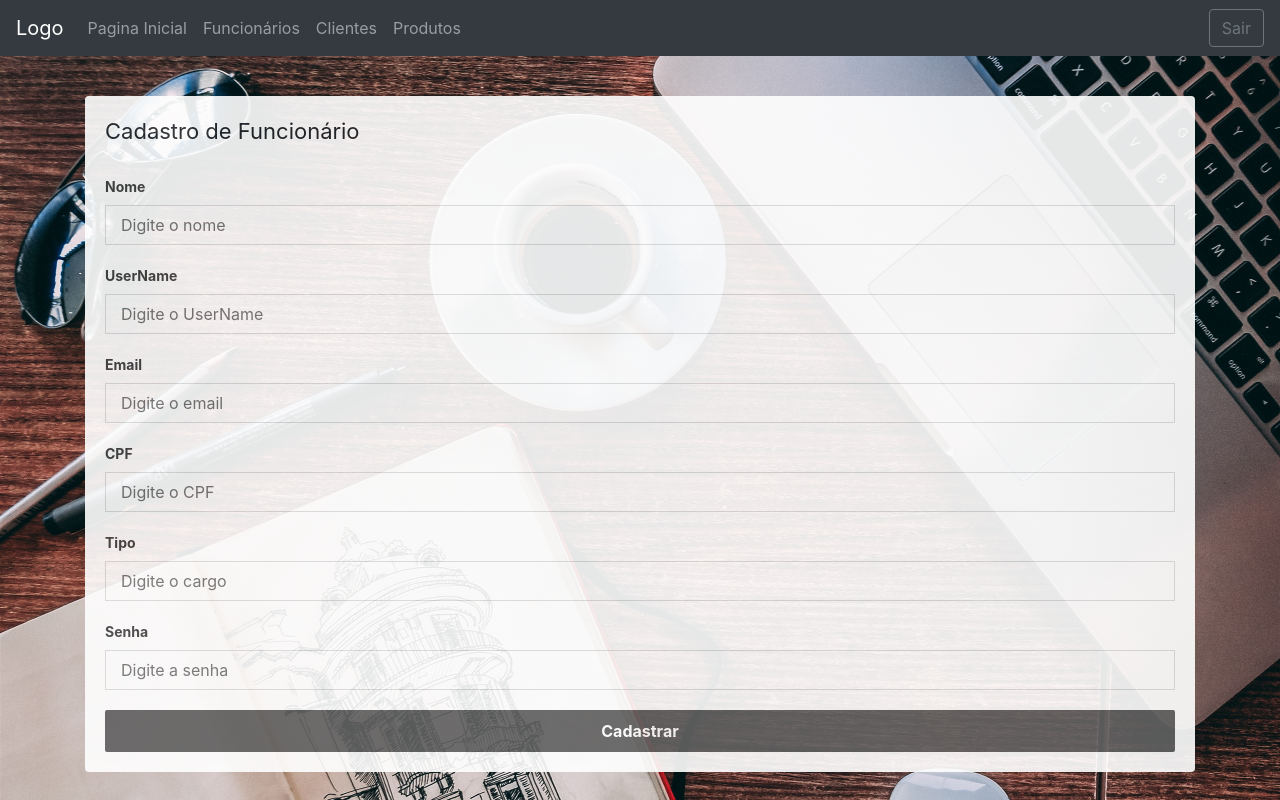
After one commit to pedrosomatheus/CodeIgniter, a CodeIgniter app: page /CodeIgniterAtv/index.php/adm/funcionario in a window 1280 px wide. The commit adds this page. Run offline with CodeIgniter, Linux system fonts and the light colour scheme; style sheets or scripts are compiled from the project's sources; some libraries are stand-ins or nearby versions.

Commit message:
official screen made and registering

```diff
--- /dev/null
+++ b/application/controllers/adm.php
@@ -0,0 +1,86 @@
+<?php
+defined('BASEPATH') or exit('No direct script access allowed');
+
+class adm extends CI_Controller
+{
+    public function funcionario()
+    {
+        $this->load->view('Adm/funcionario');
+    }
+
+    public function vldFuncionario()
+    {
+
+        $this->load->model('cadastroModel');
+
+
+
+        $dados = [
+
+            'nome' => $this->input->post("name"),
+
+            'username' => $this->input->post("userName"),
+
+            'email' => $this->input->post("email"),
+
+            'cpf' => $this->input->post("cpf"),
+
+            'senha' => $this->input->post("senha"),
+
+            'tipo' => $this->input->post("tipo"),
+
+        ];
+
+        $resultado = $this->cadastroModel->verificaEmail($dados['email']);
+
+        $resultado2 = $this->cadastroModel->verificaCPF($dados['cpf']);
+
+        if (empty($dados['nome'])) {
+            echo "erroName";
+            die();
+        }
+
+        if (empty($dados['username'])) {
+            echo "erroUserName";
+            die();
+        }
+
+        if (empty($dados['tipo'])) {
+            echo "erroTipo";
+            die();
+        }
+
+        if (empty($dados['email'])) {
+            echo "erroEmail";
+            die();
+        }
+
+        if ($resultado['email'] != "") {
+            echo "erroEmailExite";
+            die();
+        }
+
+        if (empty($dados['cpf'])) {
+            echo "erroCpf";
+            die();
+        }
+
+        if ($resultado2['cpf'] != "") {
+            echo "erroCPFExiste";
+            die();
+        }
+
+
+        if (empty($dados['senha'])) {
+            echo "erroSenha";
+            die();
+        }
+
+        if ($this->cadastroModel->CadastrarUsuario($dados)) {
+
+            $this->session->email = $dados['email'];
+            echo "sucesso";
+            die();
+        }
+    }
+}
--- /dev/null
+++ b/application/views/Adm/funcionario.php
@@ -0,0 +1,69 @@
+<?php
+defined('BASEPATH') OR exit('No direct script access allowed');
+?>
+
+<!DOCTYPE html>
+<html lang="en">
+<head>
+   <meta charset="UTF-8">
+   <meta name="viewport" content="width=device-width, initial-scale=1.0">
+   <title>Cadastro de Funcionário</title>
+   <link href="<?php echo base_url('assets/css-custom/cadFuncionario.css');?>" rel="stylesheet">
+   <link href="<?php echo base_url('assets/css-padrao/css-padrao.css');?>" rel="stylesheet">
+</head>
+<body>
+
+<style>
+        body{
+            background-image:url('<?php echo base_url('assets/imagens/Index.jpg'); ?>');
+            background-position: center;
+            background-repeat: no-repeat;
+            background-size: cover;
+            -webkit-font-somoothing: antialiased !important;
+        }
+    </style>
+<?php
+
+$this->load->view('cabecalhos/navAdm.php')
+
+?>
+<div class="container">
+  <div class="content">
+
+<p>Cadastro de Funcionário</p>
+
+
+<form action="<?php echo base_url('index.php/adm/vldFuncionario');?>" id="cadastrar" method="POST">
+
+    <label for="">Nome</label>
+    <input type="text" placeholder="Digite o nome" name="name" id="name">
+    <label for="">UserName</label>
+    <input type="text" placeholder="Digite o UserName" name="userName" id="userName">
+    <label for="">Email</label>
+    <input type="text" placeholder="Digite o email" name="email" id="email">
+    <label for="">CPF</label>
+    <input type="text" placeholder="Digite o CPF" name="cpf" id="cpf">
+    <label for="">Tipo</label>
+    <input type="text" placeholder="Digite o cargo" name="tipo" id="tipo">
+    <label for="">Senha</label>
+    <input type="text" placeholder="Digite a senha" name="senha" id="senha">
+
+    <button class="btn" type="submit">Cadastrar</button>
+</form>
+
+
+</div>
+</div>
+
+<script src="<?php echo base_url('assets/node_modules/jquery/dist/jquery.js');?>"></script>
+
+<script src="<?php echo base_url('assets/node_modules/popper.js/dist/umd/popper.js');?>"></script>
+
+<script src="<?php echo base_url('assets/node_modules/bootstrap/dist/js/bootstrap.js');?>"></script>
+
+<script src="<?php echo base_url('assets/node_modules/sweetalert2/dist/sweetalert2.all.js');?>"></script>
+
+<script src="<?php echo base_url('assets/javascript/vldCad_Func.js');?>"></script>
+
+</body>
+</html>
--- a/application/views/cabecalhos/navAdm.php
+++ b/application/views/cabecalhos/navAdm.php
@@ -10,7 +10,7 @@
         <a class="nav-link" href="./">Pagina Inicial<span class="sr-only">(current)</span></a>
       </li>
       <li class="nav-item ">
-        <a class="nav-link" href="#">Funcionários<span class="sr-only">(current)</span></a>
+        <a class="nav-link" href="<?php echo base_url ('index.php/adm/funcionario'); ?>">Funcionários<span class="sr-only">(current)</span></a>
       </li>
       <li class="nav-item">
         <a class="nav-link" href="#">Clientes</a>
@@ -22,10 +22,14 @@
 
          <!-- <?php
 
-        $nome = explode (" ", $_SESSION['nome']);
-        //separa as strings por um parametro pré-determinado
-        echo "<a href='#' class='nav-link text-white'>" . $nome[0]. "</a>";
 
+    if(isset($this->session->username)){
+      echo $this->session->username;
+    }
+    $this->session->sess_destroy();
+
+
+?>  <span class="sr-only">(current)</span></a>
          ?>  -->
       </li>
 
--- /dev/null
+++ b/assets/css-custom/cadFuncionario.css
@@ -0,0 +1,76 @@
+
+*{
+    margin: 0;
+    padding: 0;
+    outline: 0;
+    box-sizing: border-box;
+    }
+
+    html, body, :root {
+      min-height: 100%;
+    }
+
+    .container{
+      margin:80px auto 0;
+      max-width: 450px;
+      width: 100%;
+      display: flex;
+      flex-direction: column;
+      align-items: center;
+    }
+
+    .content {
+      width: 100%;
+      background: #FFF;
+      margin-top: -40px;
+      opacity:0.9;
+      border-radius: 4px;
+      padding: 20px;
+
+    }
+
+    .content > p {
+      font-size: 22px;
+      line-height: 30px;
+      margin-bottom: 30px;
+    }
+
+    .content > form {
+      display: flex;
+      flex-direction: column;
+
+    }
+
+    .content form label {
+
+      font-size: 14px;
+      color:#444;
+      font-weight: bold;
+      margin-bottom: 8px;
+    }
+
+    .content form input{
+      margin-bottom: 20px;
+      border: 1px solid #ddd;
+      height: 40px;
+      padding: 0 15px;
+      font-size: 16px;
+    }
+
+    .content form button.btn{
+      border: 0;
+      border-radius: 2px;
+      width:100%;
+      height: 42px;
+      padding: 0 20px;
+      font-size: 16px;
+      font-weight: bold;
+      background: #080808a2;
+      color: #fff;
+      cursor: pointer;
+
+    }
+
+    .link{
+      color:black;
+    }
--- a/system/database/drivers/postgre/postgre_forge.php
+++ b/assets/javascript/vldCad_Func.js
@@ -1,205 +1,182 @@
-<?php
-/**
- * CodeIgniter
- *
- * An open source application development framework for PHP
- *
- * This content is released under the MIT License (MIT)
- *
- * Copyright (c) 2014 - 2019, British Columbia Institute of Technology
- *
- * Permission is hereby granted, free of charge, to any person obtaining a copy
- * of this software and associated documentation files (the "Software"), to deal
- * in the Software without restriction, including without limitation the rights
- * to use, copy, modify, merge, publish, distribute, sublicense, and/or sell
- * copies of the Software, and to permit persons to whom the Software is
- * furnished to do so, subject to the following conditions:
- *
- * The above copyright notice and this permission notice shall be included in
- * all copies or substantial portions of the Software.
- *
- * THE SOFTWARE IS PROVIDED "AS IS", WITHOUT WARRANTY OF ANY KIND, EXPRESS OR
- * IMPLIED, INCLUDING BUT NOT LIMITED TO THE WARRANTIES OF MERCHANTABILITY,
- * FITNESS FOR A PARTICULAR PURPOSE AND NONINFRINGEMENT. IN NO EVENT SHALL THE
- * AUTHORS OR COPYRIGHT HOLDERS BE LIABLE FOR ANY CLAIM, DAMAGES OR OTHER
- * LIABILITY, WHETHER IN AN ACTION OF CONTRACT, TORT OR OTHERWISE, ARISING FROM,
- * OUT OF OR IN CONNECTION WITH THE SOFTWARE OR THE USE OR OTHER DEALINGS IN
- * THE SOFTWARE.
- *
- * @package	CodeIgniter
- * @author	EllisLab Dev Team
- * @copyright	Copyright (c) 2008 - 2014, EllisLab, Inc. (https://ellislab.com/)
- * @copyright	Copyright (c) 2014 - 2019, British Columbia Institute of Technology (https://bcit.ca/)
- * @license	https://opensource.org/licenses/MIT	MIT License
- * @link	https://codeigniter.com
- * @since	Version 1.3.0
- * @filesource
- */
-defined('BASEPATH') OR exit('No direct script access allowed');
+$(function(){
+    //pegando a variavel login, e submetendo o formulario por ela
+    $('#cadastrar').submit(function(){
+        var obj = this;
+        var form = $(obj);
+        var dados = new FormData(obj);
+        $.ajax({
+            url: form.attr('action'),
+            type: form.attr('method'),
+            data: dados,
+            processData: false,
+            cache: false,
+            contentType: false,
+            success: function(data){
 
-/**
- * Postgre Forge Class
- *
- * @package		CodeIgniter
- * @subpackage	Drivers
- * @category	Database
- * @author		EllisLab Dev Team
- * @link		https://codeigniter.com/user_guide/database/
- */
-class CI_DB_postgre_forge extends CI_DB_forge {
+                if(data == "erroName"){
 
-	/**
-	 * UNSIGNED support
-	 *
-	 * @var	array
-	 */
-	protected $_unsigned		= array(
-		'INT2'		=> 'INTEGER',
-		'SMALLINT'	=> 'INTEGER',
-		'INT'		=> 'BIGINT',
-		'INT4'		=> 'BIGINT',
-		'INTEGER'	=> 'BIGINT',
-		'INT8'		=> 'NUMERIC',
-		'BIGINT'	=> 'NUMERIC',
-		'REAL'		=> 'DOUBLE PRECISION',
-		'FLOAT'		=> 'DOUBLE PRECISION'
-	);
+                    const Toast = Swal.mixin({
+                        toast: true,
+                        position: 'top-end',
+                        showConfirmButton: false,
+                        timer: 3000,
+                        timerProgressBar: true,
+                        onOpen: (toast) => {
+                          toast.addEventListener('mouseenter', Swal.stopTimer)
+                          toast.addEventListener('mouseleave', Swal.resumeTimer)
+                        }
+                      })
 
-	/**
-	 * NULL value representation in CREATE/ALTER TABLE statements
-	 *
-	 * @var	string
-	 */
-	protected $_null = 'NULL';
+                      Toast.fire({
+                        icon: 'error',
+                        title: 'Preencha o campo Nome!'
+                      })
+                }
 
-	// --------------------------------------------------------------------
+                if(data == "erroUserName"){
 
-	/**
-	 * Class constructor
-	 *
-	 * @param	object	&$db	Database object
-	 * @return	void
-	 */
-	public function __construct(&$db)
-	{
-		parent::__construct($db);
+                  const Toast = Swal.mixin({
+                      toast: true,
+                      position: 'top-end',
+                      showConfirmButton: false,
+                      timer: 3000,
+                      timerProgressBar: true,
+                      onOpen: (toast) => {
+                        toast.addEventListener('mouseenter', Swal.stopTimer)
+                        toast.addEventListener('mouseleave', Swal.resumeTimer)
+                      }
+                    })
 
-		if (version_compare($this->db->version(), '9.0', '>'))
-		{
-			$this->create_table_if = 'CREATE TABLE IF NOT EXISTS';
-		}
-	}
+                    Toast.fire({
+                      icon: 'error',
+                      title: 'Preencha o campo UserName!'
+                    })
+              }
 
-	// --------------------------------------------------------------------
+                if(data == "erroEmail"){
 
-	/**
-	 * ALTER TABLE
-	 *
-	 * @param	string	$alter_type	ALTER type
-	 * @param	string	$table		Table name
-	 * @param	mixed	$field		Column definition
-	 * @return	string|string[]
-	 */
-	protected function _alter_table($alter_type, $table, $field)
- 	{
-		if (in_array($alter_type, array('DROP', 'ADD'), TRUE))
-		{
-			return parent::_alter_table($alter_type, $table, $field);
-		}
+                    const Toast = Swal.mixin({
+                        toast: true,
+                        position: 'top-end',
+                        showConfirmButton: false,
+                        timer: 3000,
+                        timerProgressBar: true,
+                        onOpen: (toast) => {
+                          toast.addEventListener('mouseenter', Swal.stopTimer)
+                          toast.addEventListener('mouseleave', Swal.resumeTimer)
+                        }
+                      })
 
-		$sql = 'ALTER TABLE '.$this->db->escape_identifiers($table);
-		$sqls = array();
-		for ($i = 0, $c = count($field); $i < $c; $i++)
-		{
-			if ($field[$i]['_literal'] !== FALSE)
-			{
-				return FALSE;
-			}
+                      Toast.fire({
+                        icon: 'error',
+                        title: 'Preencha o campo Email!'
+                      })
+                }
 
-			if (version_compare($this->db->version(), '8', '>=') && isset($field[$i]['type']))
-			{
-				$sqls[] = $sql.' ALTER COLUMN '.$this->db->escape_identifiers($field[$i]['name'])
-					.' TYPE '.$field[$i]['type'].$field[$i]['length'];
-			}
+                if(data == "erroTipo"){
 
-			if ( ! empty($field[$i]['default']))
-			{
-				$sqls[] = $sql.' ALTER COLUMN '.$this->db->escape_identifiers($field[$i]['name'])
-					.' SET '.$field[$i]['default'];
-			}
+                    const Toast = Swal.mixin({
+                        toast: true,
+                        position: 'top-end',
+                        showConfirmButton: false,
+                        timer: 3000,
+                        timerProgressBar: true,
+                        onOpen: (toast) => {
+                          toast.addEventListener('mouseenter', Swal.stopTimer)
+                          toast.addEventListener('mouseleave', Swal.resumeTimer)
+                        }
+                      })
 
-			if (isset($field[$i]['null']))
-			{
-				$sqls[] = $sql.' ALTER COLUMN '.$this->db->escape_identifiers($field[$i]['name'])
-					.(trim($field[$i]['null']) === $this->_null ? ' DROP NOT NULL' : ' SET NOT NULL');
-			}
+                      Toast.fire({
+                        icon: 'error',
+                        title: 'Preencha o campo Tipo!'
+                      })
+                }
 
-			if ( ! empty($field[$i]['new_name']))
-			{
-				$sqls[] = $sql.' RENAME COLUMN '.$this->db->escape_identifiers($field[$i]['name'])
-					.' TO '.$this->db->escape_identifiers($field[$i]['new_name']);
-			}
+                if(data == "erroEmailExite"){
+                  Swal.fire({
+                    icon: 'error',
+                    title: 'Já existente!',
+                    text: 'Email já cadastrado.',
+                    confirmButtonText: 'Ok'
+                    });
+                }
 
-			if ( ! empty($field[$i]['comment']))
-			{
-				$sqls[] = 'COMMENT ON COLUMN '
-					.$this->db->escape_identifiers($table).'.'.$this->db->escape_identifiers($field[$i]['name'])
-					.' IS '.$field[$i]['comment'];
-			}
-		}
+                if(data == "erroCpf"){
 
-		return $sqls;
- 	}
+                    const Toast = Swal.mixin({
+                        toast: true,
+                        position: 'top-end',
+                        showConfirmButton: false,
+                        timer: 3000,
+                        timerProgressBar: true,
+                        onOpen: (toast) => {
+                          toast.addEventListener('mouseenter', Swal.stopTimer)
+                          toast.addEventListener('mouseleave', Swal.resumeTimer)
+                        }
+                      })
 
-	// --------------------------------------------------------------------
+                      Toast.fire({
+                        icon: 'error',
+                        title: 'Preencha o campo CPF!'
+                      })
+                }
 
-	/**
-	 * Field attribute TYPE
-	 *
-	 * Performs a data type mapping between different databases.
-	 *
-	 * @param	array	&$attributes
-	 * @return	void
-	 */
-	protected function _attr_type(&$attributes)
-	{
-		// Reset field lengths for data types that don't support it
-		if (isset($attributes['CONSTRAINT']) && stripos($attributes['TYPE'], 'int') !== FALSE)
-		{
-			$attributes['CONSTRAINT'] = NULL;
-		}
+                if(data == "erroCPFExiste"){
+                  Swal.fire({
+                    icon: 'error',
+                    title: 'Já existente!',
+                    text: 'CPF já cadastrado.',
+                    confirmButtonText: 'Ok'
+                    });
+                }
 
-		switch (strtoupper($attributes['TYPE']))
-		{
-			case 'TINYINT':
-				$attributes['TYPE'] = 'SMALLINT';
-				$attributes['UNSIGNED'] = FALSE;
-				return;
-			case 'MEDIUMINT':
-				$attributes['TYPE'] = 'INTEGER';
-				$attributes['UNSIGNED'] = FALSE;
-				return;
-			default: return;
-		}
-	}
+                if(data == "erroSenha"){
 
-	// --------------------------------------------------------------------
+                    const Toast = Swal.mixin({
+                        toast: true,
+                        position: 'top-end',
+                        showConfirmButton: false,
+                        timer: 3000,
+                        timerProgressBar: true,
+                        onOpen: (toast) => {
+                          toast.addEventListener('mouseenter', Swal.stopTimer)
+                          toast.addEventListener('mouseleave', Swal.resumeTimer)
+                        }
+                      })
 
-	/**
-	 * Field attribute AUTO_INCREMENT
-	 *
-	 * @param	array	&$attributes
-	 * @param	array	&$field
-	 * @return	void
-	 */
-	protected function _attr_auto_increment(&$attributes, &$field)
-	{
-		if ( ! empty($attributes['AUTO_INCREMENT']) && $attributes['AUTO_INCREMENT'] === TRUE)
-		{
-			$field['type'] = ($field['type'] === 'NUMERIC')
-				? 'BIGSERIAL'
-				: 'SERIAL';
-		}
-	}
+                      Toast.fire({
+                        icon: 'error',
+                        title: 'Preencha o campo Senha!'
+                      })
+                }
 
-}
+                if(data == "sucesso"){
+
+                    Swal.fire({
+                        icon: 'success',
+                        title: 'Muito Bem!',
+                        text: 'Cadastrado! Agora faça Login!',
+                        confirmButtonText: 'Ok'
+                        }).then((result) => {
+                          if(result.value){
+                            window.location.replace("Entrar");
+                          }
+                        })
+                    }
+
+
+                // if(data == "SucessoCliente"){
+                //     //se der certo, ele entra no sucesso, vai para a
+                //     window.location.replace("view/home/");
+                // }
+                // if(data == "SucessoAdministrador"){
+                //     //se der certo, ele entra no sucesso, vai para a
+                //     window.location.replace("view/administracao/");
+                // }
+
+            },//sucess
+        });//ajax
+        return false;//faz o ajax recarregar
+    });//function de dentro
+});//funciotion de fora
```
